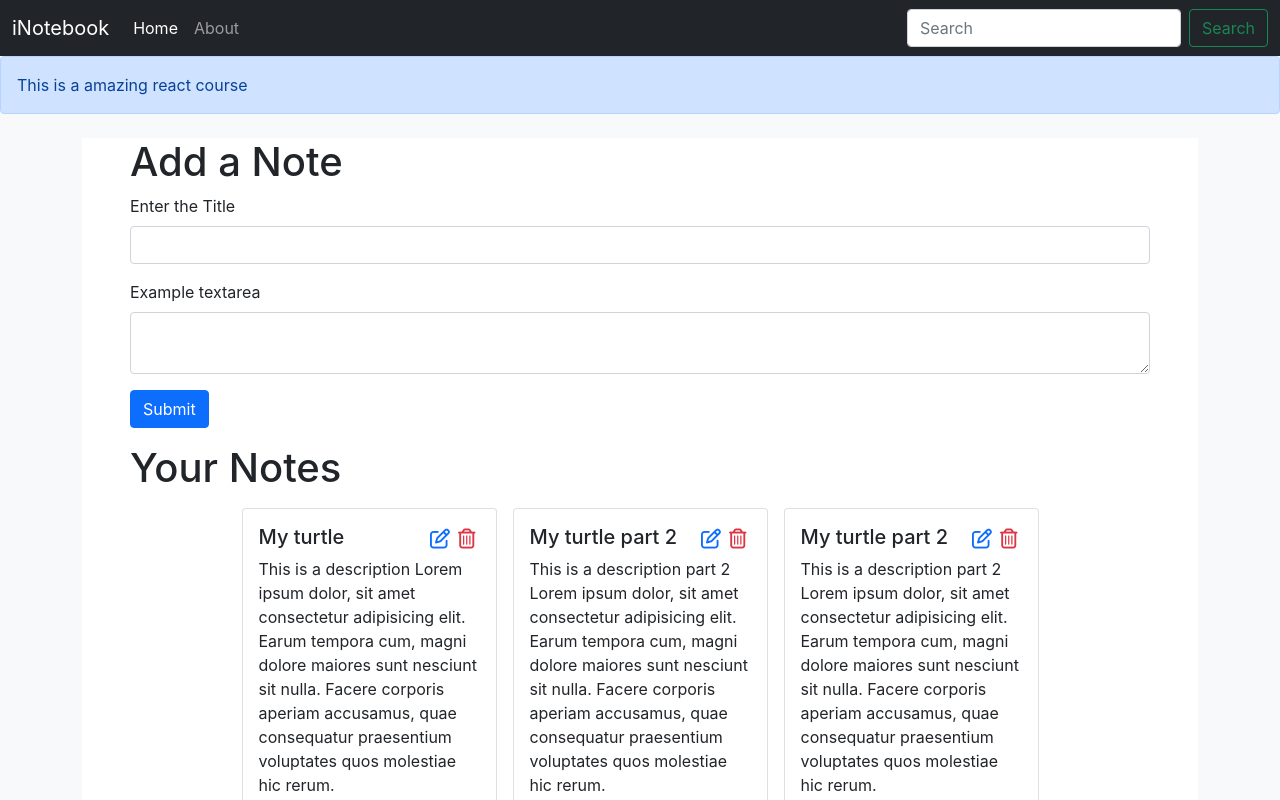
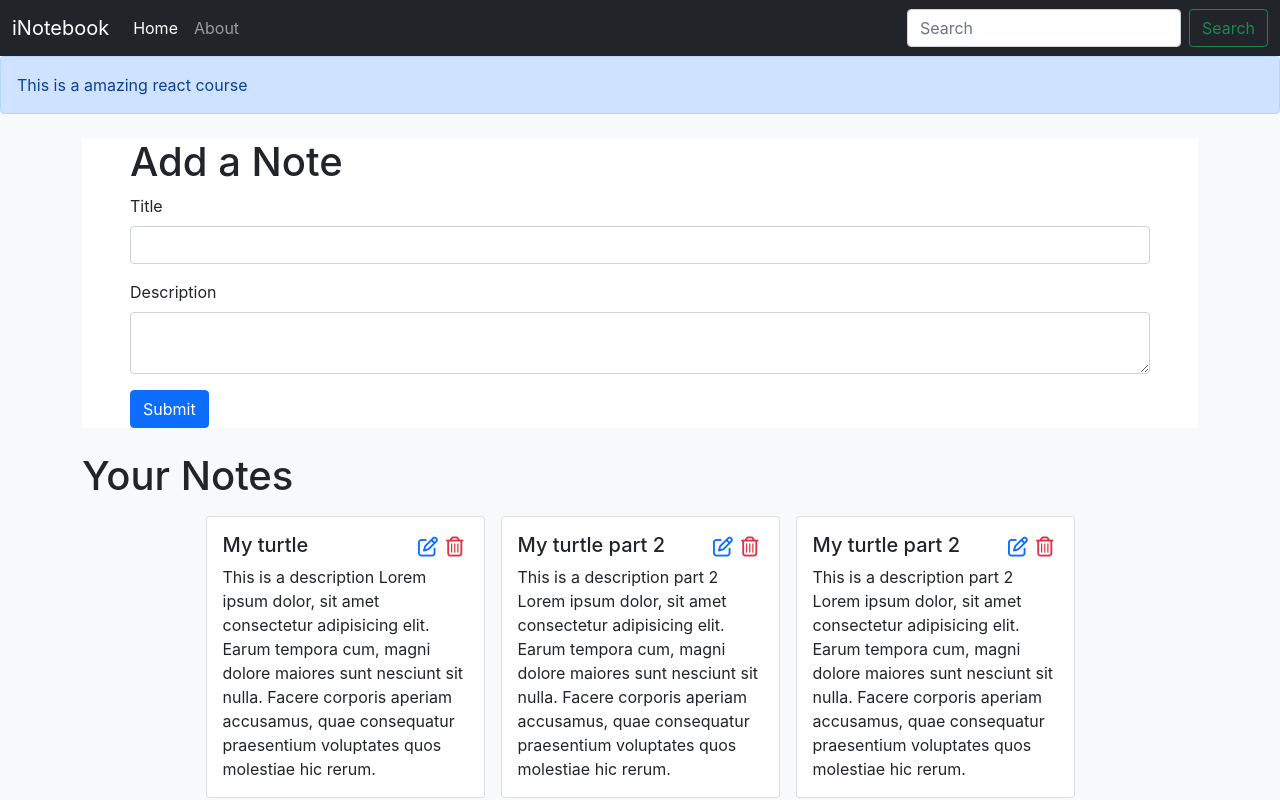
Before and after one commit to Rakeshgombi/iNotebook, a React (Create React App) app: page / in a window 1280 px wide. Shown: the top 800 px of the page. Built offline with nearby package versions, Linux system fonts and the light colour scheme.

Commit message:
Added Addnote component

```diff
--- /dev/null
+++ b/src/Components/Addnote.js
@@ -0,0 +1,38 @@
+import React, { useContext } from 'react'
+import { useState } from 'react';
+import noteContext from '../Context/noteContext';
+
+
+const Addnote = () => {
+
+  const context = useContext(noteContext)
+  const { addNote } = context;
+  const [note, setNote] = useState({ "title": "", "description": "", "tag": "default" })
+
+  const handleClick = (e) => {
+    e.preventDefault();
+    addNote(note.title, note.description, note.tag);
+  }
+
+  const onChange = (e) => {
+    setNote({ ...note, [e.target.name]: e.target.value })   // ... is a spread operator
+  }
+  return (
+    <div className="container my-4 px-5 bg-white shadow-light">
+      <h1>Add a Note</h1>
+      <form>
+        <div className="mb-3">
+          <label htmlFor="title" className="form-label">Title</label>
+          <input type="text" className="form-control" id="title" name="title" onChange={onChange} aria-describedby="title" />
+        </div>
+        <div className="mb-3">
+          <label htmlFor="description" className="form-label">Description</label>
+          <textarea className="form-control" id="description" name="description" rows="2" onChange={onChange}></textarea>
+        </div>
+        <button type="submit" className="btn btn-primary" onClick={handleClick}>Submit</button>
+      </form>
+    </div>
+  )
+}
+
+export default Addnote
--- a/src/Components/Home.js
+++ b/src/Components/Home.js
@@ -1,24 +1,10 @@
-import React, { useContext } from 'react'
+import React from 'react'
 import Notes from './Notes';
 
 const Home = () => {
   return (
     <div>
-      <div className="container my-4 px-5 bg-white shadow-light">
-        <h1>Add a Note</h1>
-        <form>
-          <div className="mb-3">
-            <label htmlFor="InputText" className="form-label">Enter the Title</label>
-            <input type="text" className="form-control" id="InputText" aria-describedby="InputText" />
-          </div>
-          <div className="mb-3">
-            <label htmlFor="InputDesc" className="form-label">Example textarea</label>
-            <textarea className="form-control" id="InputDesc" rows="2"></textarea>
-          </div>
-          <button type="submit" className="btn btn-primary">Submit</button>
-        </form>
       <Notes/>
-      </div>
     </div>
   )
 }
--- a/src/Components/Noteitem.js
+++ b/src/Components/Noteitem.js
@@ -7,7 +7,7 @@ const Noteitem = (props) => {
     <div className="card col-md-3 m-2">
       <div className="card-body">
         <div className="d-flex justify-content-between">
-          <h5 className="card-title">{note.title}</h5>
+          <h5 className="card-title text-wrap">{note.title}</h5>
           <div className="actions d-flex fs-5">
             <i className="far fa-edit text-primary p-1" role="button"></i> <i className="far fa-trash-alt text-danger p-1" role="button"></i>
           </div>
--- a/src/Components/Notes.js
+++ b/src/Components/Notes.js
@@ -1,20 +1,23 @@
 import React, { useContext } from 'react'
-import noteContext from '../Context/noteContext';
+import Addnote from './Addnote';
 import Noteitem from './Noteitem';
+import noteContext from '../Context/noteContext'
 
 const Notes = () => {
   const context = useContext(noteContext)
-  const { notes, setnotes } = context;
+  const { notes, addNote } = context;
   return (
+    <>
+      <Addnote />
       <div className="my-3">
         <h1>Your Notes</h1>
         <div className="w-100 d-flex justify-content-center align-items-sm-start flex-wrap">
-
           {notes.map((note) => {
             return <Noteitem key={note._id} note={note} />
           })}
         </div>
       </div>
+    </>
   )
 }
 
--- a/src/Context/NoteState.js
+++ b/src/Context/NoteState.js
@@ -50,9 +50,35 @@ const NoteState = (props) => {
       "__v": 0
     }
   ]
-const [notes, setnotes] = useState(notesInitial)
+
+
+  const [notes, setnotes] = useState(notesInitial)
+
+  // Add a note
+  const addNote = (title, description, tag) => {
+    console.log("Adding a new Note");
+    // TODO API
+    const note = {
+      "_id": "6161cec8fs33c4de83e227620b7",
+      "user": "613df60f283cfcabef3aac4f",
+      "title": title,
+      "description": description,
+      "tag": tag,
+      "date": "2021-10-09T17:18:00.544Z",
+      "__v": 0
+    };
+    setnotes(notes.concat(note))
+  }
+  // Delete a note
+  const deleteNote = () => {
+    // setnotes(notes.
+  }
+
+  // Edit a note
+  const editNote = () => { }
+
   return (
-    <NoteContext.Provider value={{notes, setnotes}}>
+    <NoteContext.Provider value={{ notes, addNote, deleteNote, editNote }}>
       {props.children}
     </NoteContext.Provider>
   )
```
Lines whose indentation alone changed are shown as unchanged.
